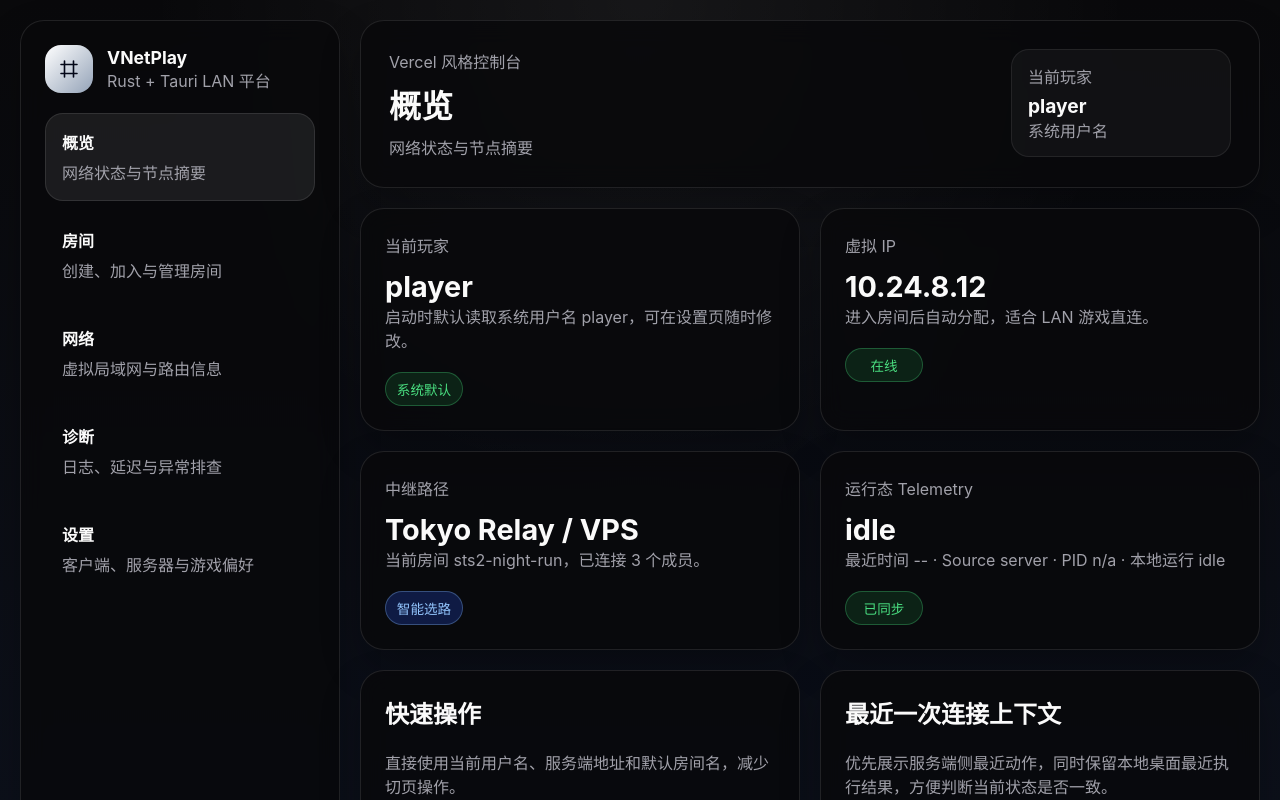
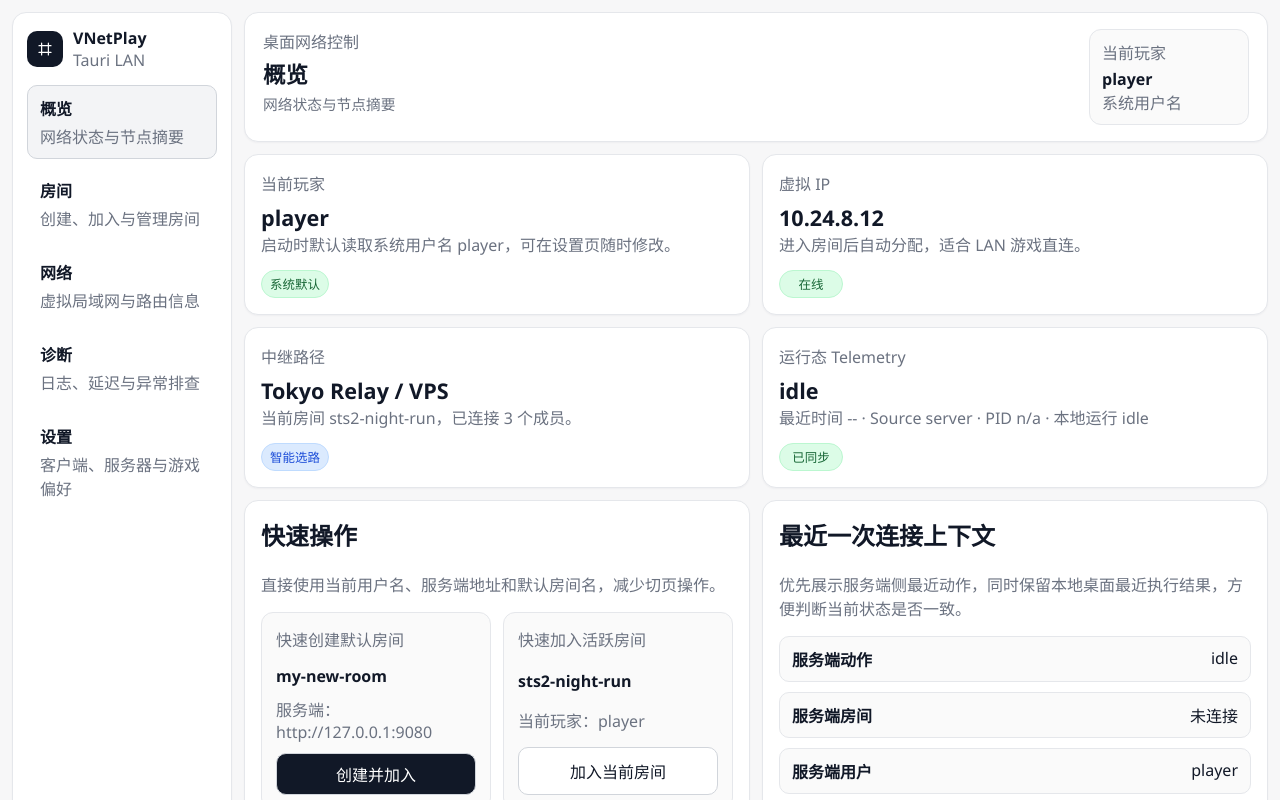
Before and after one commit to kiss-kedaya/vnetplay, a React (Vite) app in the folder app/: page / in a window 1280 px wide. Shown: the top 800 px of the page. Built offline with nearby package versions, Linux system fonts and the light colour scheme; no server answers.

Commit message:
fix: tighten ui and improve identity detection

```diff
--- a/app/src/components/layout/Sidebar.tsx
+++ b/app/src/components/layout/Sidebar.tsx
@@ -14,7 +14,7 @@ export function Sidebar({ items, activeKey, onSelect }: SidebarProps) {
         <div className="brand-mark"><AppIcon /></div>
         <div>
           <div className="brand-title">VNetPlay</div>
-          <div className="brand-subtitle">Rust + Tauri LAN 平台</div>
+          <div className="brand-subtitle">Tauri LAN</div>
         </div>
       </div>
       <nav className="nav-list">
--- a/app/src/components/layout/Topbar.tsx
+++ b/app/src/components/layout/Topbar.tsx
@@ -9,7 +9,7 @@ export function Topbar({ title, description, username, profileSource }: TopbarPr
   return (
     <header className="topbar card">
       <div>
-        <div className="eyebrow">Vercel 风格控制台</div>
+        <div className="eyebrow">桌面网络控制</div>
         <h1>{title}</h1>
         <p>{description}</p>
       </div>
--- a/app/src/lib/desktop/bridge.ts
+++ b/app/src/lib/desktop/bridge.ts
@@ -47,6 +47,19 @@ function getInvoke() {
   return window.__TAURI__?.core?.invoke;
 }
 
+async function waitForInvoke(retries = 8, delayMs = 200) {
+  for (let index = 0; index < retries; index += 1) {
+    const invoke = getInvoke();
+    if (invoke) {
+      return invoke;
+    }
+
+    await new Promise((resolve) => window.setTimeout(resolve, delayMs));
+  }
+
+  return undefined;
+}
+
 async function invokeDesktop(command: string, payload?: Record<string, unknown>): Promise<DesktopCommandResult> {
   const invoke = getInvoke();
 
@@ -72,10 +85,16 @@ async function invokeDesktop(command: string, payload?: Record<string, unknown>)
 }
 
 export async function readSystemIdentityBridge(): Promise<DesktopIdentityResult> {
-  const invoke = getInvoke();
+  const invoke = await waitForInvoke();
 
   if (invoke) {
-    return invoke<DesktopIdentityResult>("get_system_identity_command");
+    try {
+      return await invoke<DesktopIdentityResult>("get_system_identity_command");
+    } catch {
+      return {
+        systemUsername: "player",
+      };
+    }
   }
 
   return {
--- a/app/src/styles/index.css
+++ b/app/src/styles/index.css
@@ -1,8 +1,8 @@
 :root {
-  color-scheme: dark;
-  font-family: Inter, system-ui, sans-serif;
-  background: #09090b;
-  color: #fafafa;
+  color-scheme: light;
+  font-family: "Segoe UI", "Microsoft YaHei UI", "PingFang SC", sans-serif;
+  background: #ffffff;
+  color: #111827;
 }
 
 * {
@@ -17,10 +17,8 @@ body,
 }
 
 body {
-  background:
-    radial-gradient(circle at top, rgba(255, 255, 255, 0.06), transparent 28%),
-    linear-gradient(180deg, #09090b 0%, #0f172a 100%);
-  color: #fafafa;
+  background: #f7f7f8;
+  color: #111827;
 }
 
 button,
@@ -37,61 +35,60 @@ p {
 
 .app-shell {
   display: grid;
-  grid-template-columns: 320px 1fr;
+  grid-template-columns: 220px 1fr;
   min-height: 100vh;
-  gap: 20px;
-  padding: 20px;
+  gap: 12px;
+  padding: 12px;
 }
 
 .main-shell {
   display: grid;
-  gap: 20px;
+  gap: 12px;
 }
 
 .card {
-  border: 1px solid rgba(255, 255, 255, 0.1);
-  background: rgba(9, 9, 11, 0.84);
-  box-shadow: 0 18px 40px rgba(0, 0, 0, 0.24);
-  backdrop-filter: blur(12px);
-  border-radius: 24px;
+  border: 1px solid #e5e7eb;
+  background: #ffffff;
+  box-shadow: 0 1px 2px rgba(15, 23, 42, 0.04);
+  border-radius: 14px;
 }
 
 .card-subtle {
-  border: 1px solid rgba(255, 255, 255, 0.08);
-  background: rgba(255, 255, 255, 0.04);
-  border-radius: 18px;
+  border: 1px solid #e5e7eb;
+  background: #fafafa;
+  border-radius: 12px;
 }
 
 .sidebar {
   display: grid;
   align-content: start;
-  gap: 20px;
-  padding: 24px;
+  gap: 14px;
+  padding: 14px;
 }
 
 .brand {
   display: flex;
   align-items: center;
-  gap: 14px;
+  gap: 10px;
 }
 
 .brand-mark {
   display: grid;
   place-items: center;
-  width: 48px;
-  height: 48px;
-  border-radius: 16px;
-  background: linear-gradient(135deg, #ffffff 0%, #94a3b8 100%);
-  color: #020617;
+  width: 36px;
+  height: 36px;
+  border-radius: 10px;
+  background: #111827;
+  color: #ffffff;
 }
 
 .icon {
-  width: 24px;
-  height: 24px;
+  width: 18px;
+  height: 18px;
 }
 
 .brand-title {
-  font-size: 1.1rem;
+  font-size: 1rem;
   font-weight: 700;
 }
 
@@ -106,21 +103,22 @@ p {
 .profile-chip-label,
 .profile-chip-meta,
 .settings-meta,
-.settings-label {
-  color: #a1a1aa;
+.settings-label,
+.table-head {
+  color: #6b7280;
 }
 
 .nav-list {
   display: grid;
-  gap: 10px;
+  gap: 8px;
 }
 
 .nav-item {
   display: grid;
-  gap: 6px;
+  gap: 4px;
   text-align: left;
-  padding: 16px;
-  border-radius: 18px;
+  padding: 10px 12px;
+  border-radius: 10px;
   border: 1px solid transparent;
   background: transparent;
   color: inherit;
@@ -128,8 +126,8 @@ p {
 }
 
 .nav-item.active {
-  background: rgba(255, 255, 255, 0.08);
-  border-color: rgba(255, 255, 255, 0.1);
+  background: #f3f4f6;
+  border-color: #d1d5db;
 }
 
 .nav-label {
@@ -140,123 +138,126 @@ p {
   display: flex;
   justify-content: space-between;
   align-items: flex-start;
-  gap: 16px;
-  padding: 28px;
+  gap: 12px;
+  padding: 16px 18px;
 }
 
 .topbar h1 {
-  margin: 8px 0;
-  font-size: 2rem;
+  margin: 4px 0;
+  font-size: 1.4rem;
 }
 
 .topbar p {
   margin: 0;
-  max-width: 48rem;
+  max-width: 40rem;
+  font-size: 0.92rem;
+  line-height: 1.45;
 }
 
 .topbar-actions,
 .network-actions {
   display: flex;
-  gap: 12px;
+  gap: 8px;
   flex-wrap: wrap;
 }
 
 .profile-chip {
-  min-width: 220px;
-  padding: 14px 16px;
+  min-width: 160px;
+  padding: 10px 12px;
 }
 
 .profile-chip-value,
 .settings-value {
-  margin-top: 6px;
-  font-size: 1.2rem;
+  margin-top: 4px;
+  font-size: 1rem;
   font-weight: 700;
 }
 
 .primary-button,
 .ghost-button {
-  padding: 12px 16px;
-  border-radius: 14px;
-  border: 1px solid rgba(255, 255, 255, 0.1);
+  padding: 8px 12px;
+  border-radius: 10px;
+  border: 1px solid #d1d5db;
   cursor: pointer;
 }
 
 .primary-button {
-  background: #fafafa;
-  color: #09090b;
+  background: #111827;
+  color: #ffffff;
 }
 
 .ghost-button {
-  background: transparent;
-  color: #fafafa;
+  background: #ffffff;
+  color: #111827;
 }
 
 .page-grid {
   display: grid;
   grid-template-columns: repeat(2, minmax(0, 1fr));
-  gap: 20px;
+  gap: 12px;
 }
 
 .info-card,
 .page-card {
-  padding: 24px;
+  padding: 16px;
 }
 
 .card-value {
-  margin-top: 12px;
-  font-size: 1.8rem;
+  margin-top: 8px;
+  font-size: 1.35rem;
   font-weight: 700;
 }
 
 .card-footer {
-  margin-top: 20px;
+  margin-top: 14px;
 }
 
 .status-pill {
   display: inline-flex;
   align-items: center;
   justify-content: center;
-  min-width: 78px;
-  padding: 6px 10px;
+  min-width: 64px;
+  padding: 4px 8px;
   border-radius: 999px;
-  font-size: 0.85rem;
+  font-size: 0.78rem;
   border: 1px solid transparent;
 }
 
 .status-pill.online {
-  color: #4ade80;
-  border-color: rgba(74, 222, 128, 0.3);
-  background: rgba(20, 83, 45, 0.35);
+  color: #166534;
+  border-color: #bbf7d0;
+  background: #dcfce7;
 }
 
 .status-pill.warning {
-  color: #fbbf24;
-  border-color: rgba(251, 191, 36, 0.3);
-  background: rgba(133, 77, 14, 0.35);
+  color: #92400e;
+  border-color: #fde68a;
+  background: #fef3c7;
 }
 
 .status-pill.idle {
-  color: #93c5fd;
-  border-color: rgba(147, 197, 253, 0.3);
-  background: rgba(30, 64, 175, 0.35);
+  color: #1d4ed8;
+  border-color: #bfdbfe;
+  background: #dbeafe;
 }
 
 .section-header {
-  margin-bottom: 20px;
+  margin-bottom: 14px;
 }
 
 .table-grid {
   display: grid;
-  gap: 10px;
+  gap: 8px;
 }
 
 .table-row {
   display: grid;
   grid-template-columns: 1.4fr 1.2fr 1.2fr 0.6fr 1fr;
-  gap: 12px;
-  padding: 14px 16px;
-  border-radius: 16px;
-  background: rgba(255, 255, 255, 0.04);
+  gap: 10px;
+  padding: 10px 12px;
+  border-radius: 10px;
+  background: #fafafa;
+  border: 1px solid #e5e7eb;
 }
 
 .room-table-row {
@@ -268,119 +269,117 @@ p {
 }
 
 .room-row-highlight {
-  border: 1px solid rgba(255, 255, 255, 0.16);
-  background: rgba(255, 255, 255, 0.08);
+  border: 1px solid #cbd5e1;
+  background: #f8fafc;
 }
 
 .room-badge {
   display: inline-flex;
   align-items: center;
-  margin-left: 10px;
-  padding: 2px 10px;
+  margin-left: 8px;
+  padding: 2px 8px;
   border-radius: 999px;
-  border: 1px solid rgba(147, 197, 253, 0.35);
-  background: rgba(30, 64, 175, 0.28);
-  color: #bfdbfe;
-  font-size: 0.78rem;
+  border: 1px solid #bfdbfe;
+  background: #eff6ff;
+  color: #1d4ed8;
+  font-size: 0.72rem;
   font-weight: 600;
-}
-
-.table-head {
-  color: #a1a1aa;
 }
 
 .key-value-grid {
   display: grid;
-  gap: 14px;
-  margin-top: 20px;
+  gap: 10px;
+  margin-top: 14px;
 }
 
 .key-value-grid div {
   display: flex;
   justify-content: space-between;
-  gap: 12px;
-  padding: 14px 16px;
-  border-radius: 16px;
-  background: rgba(255, 255, 255, 0.04);
+  gap: 10px;
+  padding: 10px 12px;
+  border-radius: 10px;
+  background: #fafafa;
+  border: 1px solid #e5e7eb;
 }
 
 .key-value-grid strong {
-  color: #e4e4e7;
+  color: #111827;
 }
 
 .command-log {
-  margin-top: 20px;
-  padding: 18px;
+  margin-top: 14px;
+  padding: 14px;
 }
 
 .command-log-label {
-  font-size: 0.9rem;
+  font-size: 0.86rem;
   font-weight: 600;
-  margin-bottom: 10px;
+  margin-bottom: 8px;
 }
 
 .command-log-detail {
   font-family: Consolas, "Courier New", monospace;
   word-break: break-word;
-  margin-bottom: 8px;
+  margin-bottom: 6px;
+  font-size: 0.88rem;
 }
 
 .mismatch-banner {
-  margin-top: 20px;
-  padding: 18px;
-  border-radius: 18px;
-  border: 1px solid rgba(251, 191, 36, 0.28);
-  background: rgba(133, 77, 14, 0.18);
+  margin-top: 14px;
+  padding: 14px;
+  border-radius: 12px;
+  border: 1px solid #fde68a;
+  background: #fff7ed;
 }
 
 .mismatch-banner-title {
-  color: #fbbf24;
+  color: #b45309;
   font-weight: 700;
-  margin-bottom: 8px;
+  margin-bottom: 6px;
 }
 
 .mismatch-banner-detail {
-  color: #fde68a;
+  color: #92400e;
 }
 
 .settings-page,
 .rooms-page,
 .network-page {
   display: grid;
-  gap: 20px;
+  gap: 12px;
 }
 
 .settings-grid,
 .rooms-actions-grid {
   display: grid;
   grid-template-columns: repeat(2, minmax(0, 1fr));
-  gap: 16px;
+  gap: 12px;
 }
 
 .settings-block {
   display: grid;
-  gap: 12px;
-  padding: 20px;
+  gap: 10px;
+  padding: 14px;
 }
 
 .settings-input {
   width: 100%;
-  padding: 12px 14px;
-  border-radius: 14px;
-  border: 1px solid rgba(255, 255, 255, 0.1);
-  background: rgba(9, 9, 11, 0.72);
-  color: #fafafa;
+  padding: 9px 11px;
+  border-radius: 10px;
+  border: 1px solid #d1d5db;
+  background: #ffffff;
+  color: #111827;
 }
 
 .settings-toggle {
   display: flex;
   align-items: center;
-  gap: 10px;
-  color: #e4e4e7;
+  gap: 8px;
+  color: #111827;
 }
 
 .settings-actions {
-  margin-top: 4px;
+  margin-top: 2px;
 }
 
 @media (max-width: 1100px) {
@@ -399,7 +398,8 @@ p {
   }
 
   .table-row,
-  .room-table-row {
+  .room-table-row,
+  .room-table-row-extended {
     grid-template-columns: 1fr;
   }
 }
```
Also changed, not shown: 2 other files (tests, documents, lock files or other folders).
